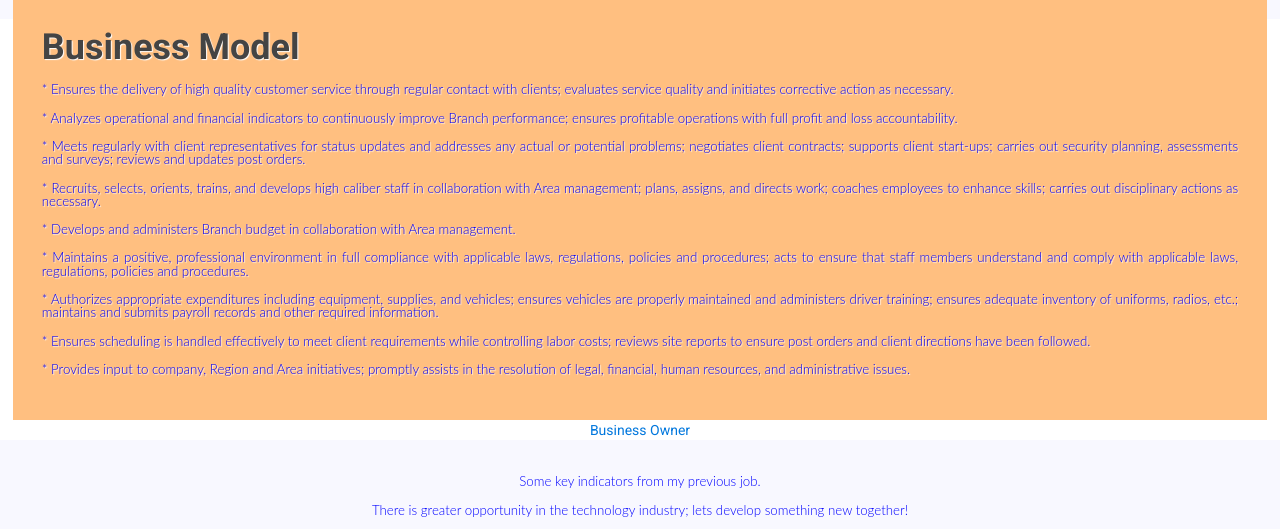
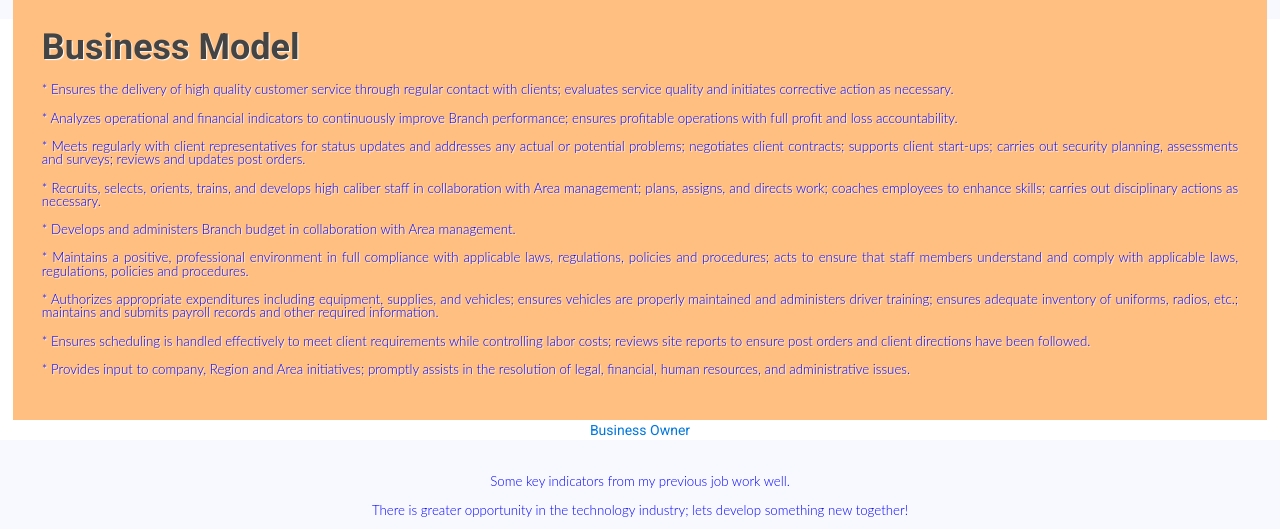
Before and after one commit to geekwise-alonzo-yrigollen/personal-digital, a plain HTML site: page index.html in a window 1280 px wide. Shown: the part 781-1310 px from the top of the page. Drawn offline with Linux system fonts and the light colour scheme.

Commit message:
try and try again

```diff
--- a/index.html
+++ b/index.html
@@ -86,7 +86,7 @@
   <footer>
     <br>
     <p>
-      Some key indicators from my previous job.
+      Some key indicators from my previous job work well.
     </p>
     <p>
       There is greater opportunity in the technology industry; lets develop something new together!
```
